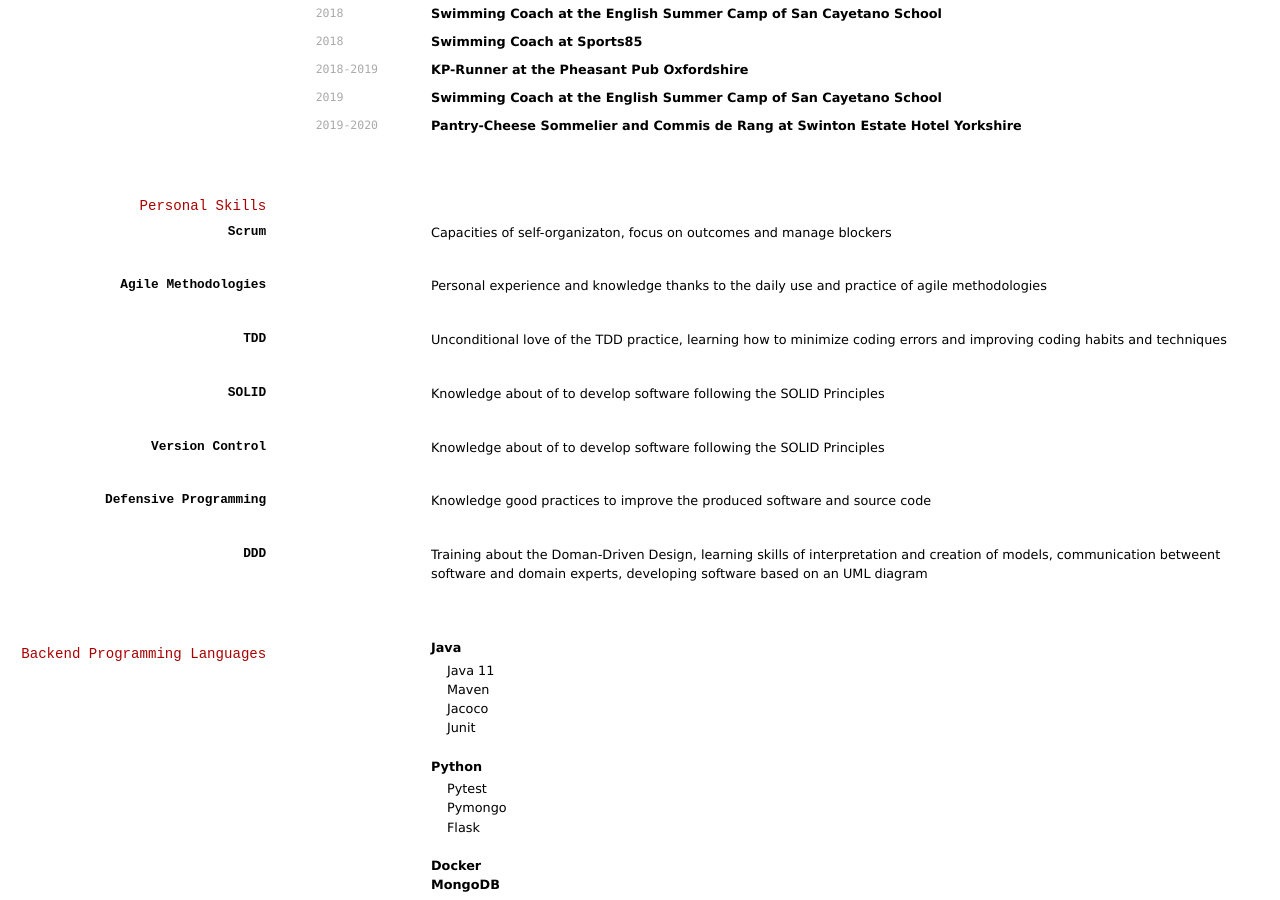
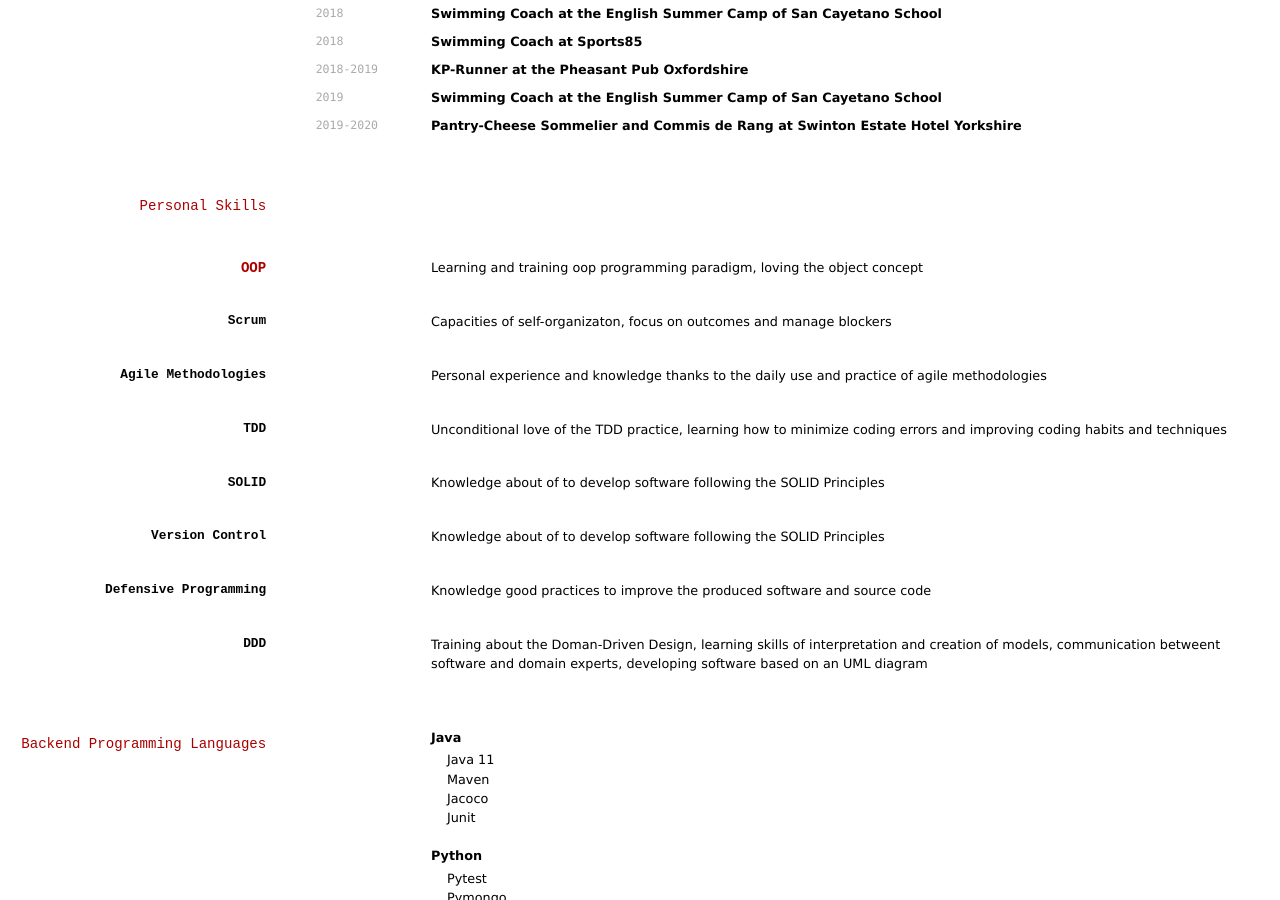
Before and after one commit to pau13-loop/CV, a Jekyll site: the page built from index.md, in a window 1280 px wide and 900 px high, scrolled down 836 px. Built offline with Jekyll 4.4.1, drawn with Linux system fonts in a browser that asks for light colours.

Commit message:
docs: :memo: Update README

```diff
--- a/index.md
+++ b/index.md
@@ -84,6 +84,10 @@ __Pantry-Cheese Sommelier and Commis de Rang at Swinton Estate Hotel Yorkshire__
 
 ## Personal Skills
 
+## __OOP__
+
+> Learning and training oop programming paradigm, loving the object concept
+
 ### __Scrum__
 
 > Capacities of self-organizaton, focus on outcomes and manage blockers
```
